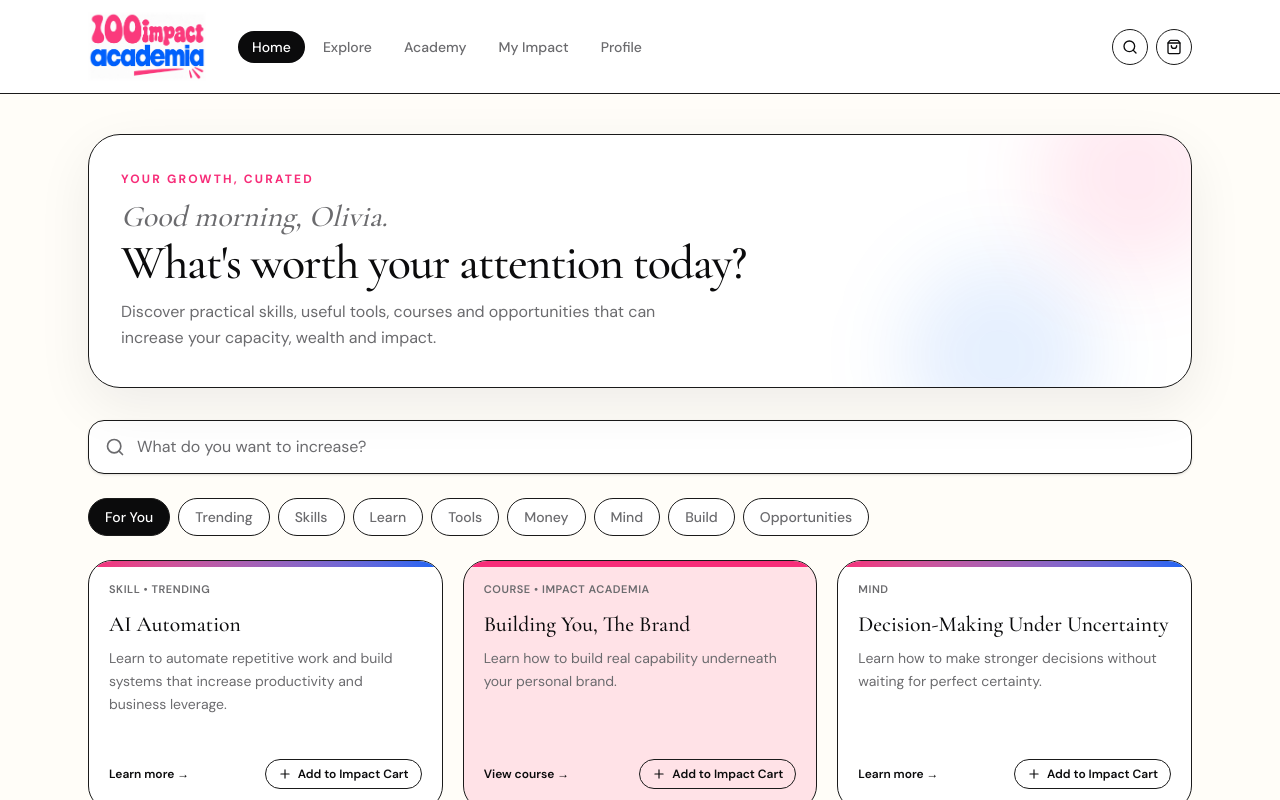
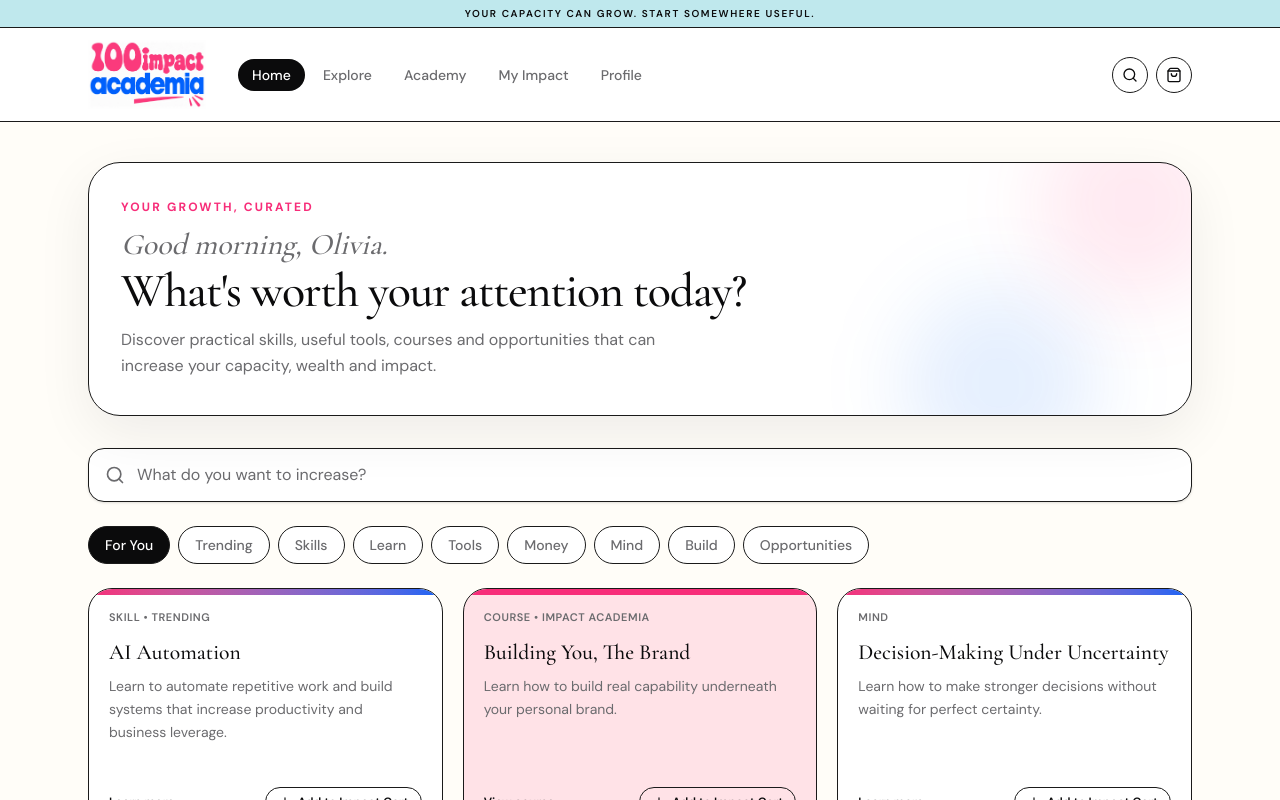
Before and after one commit to goodsmartlabs/impact-multiplier, a Next.js app: page / in a window 1280 px wide. Shown: the top 800 px of the page. Built offline with nearby package versions, Linux system fonts and the light colour scheme.

Commit message:
feat: adopt editorial academy layout

```diff
--- a/src/app/layout.tsx
+++ b/src/app/layout.tsx
@@ -14,6 +14,9 @@ export default function RootLayout({ children }: LayoutProps<"/">) {
   return (
     <html lang="en" className="h-full">
       <body className="flex min-h-full flex-col antialiased">
+        <div className="border-b border-ink bg-blue-dim px-4 py-1.5 text-center text-[10px] font-semibold uppercase tracking-[0.16em] text-ink">
+          Your capacity can grow. Start somewhere useful.
+        </div>
         <TopNav />
         <MobileTopBar />
         <main className="flex-1 pb-20 md:pb-0">{children}</main>
```
